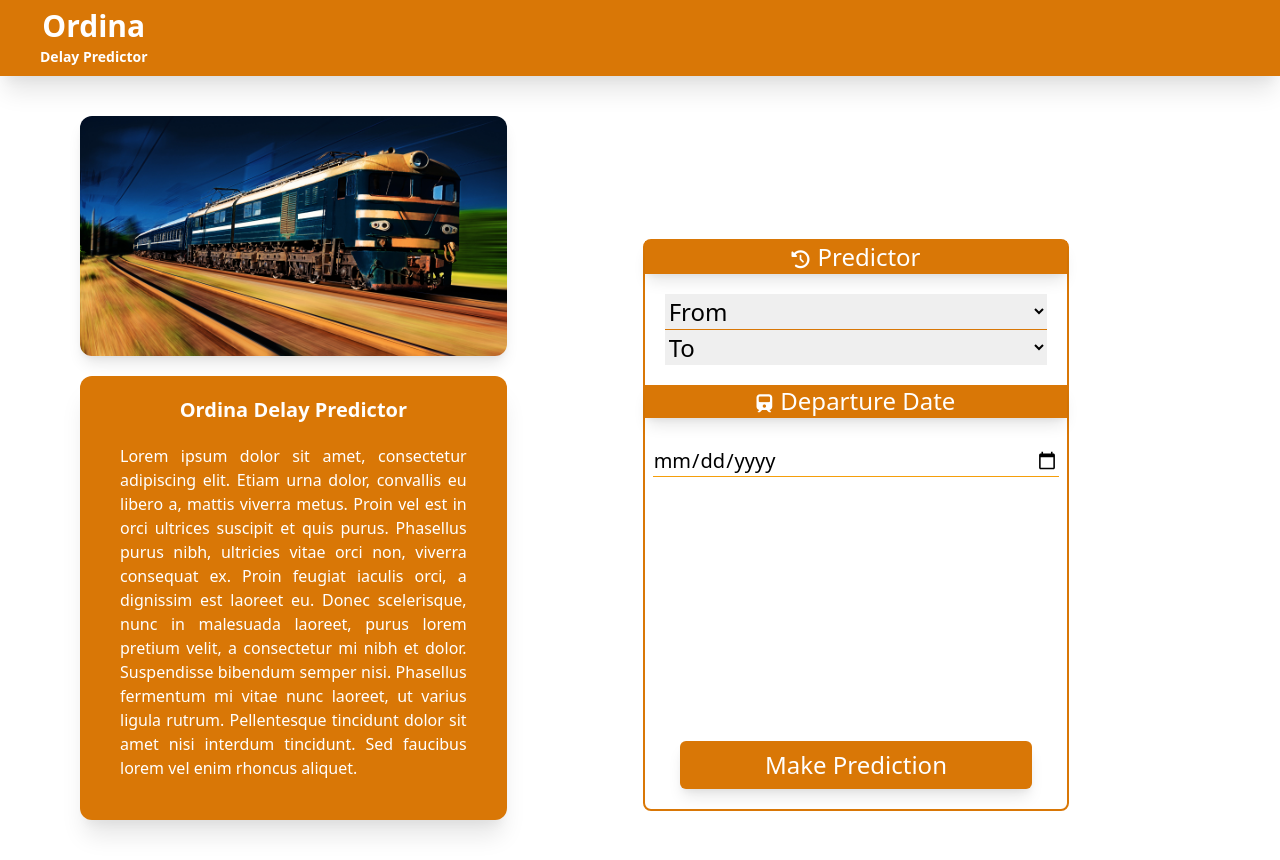
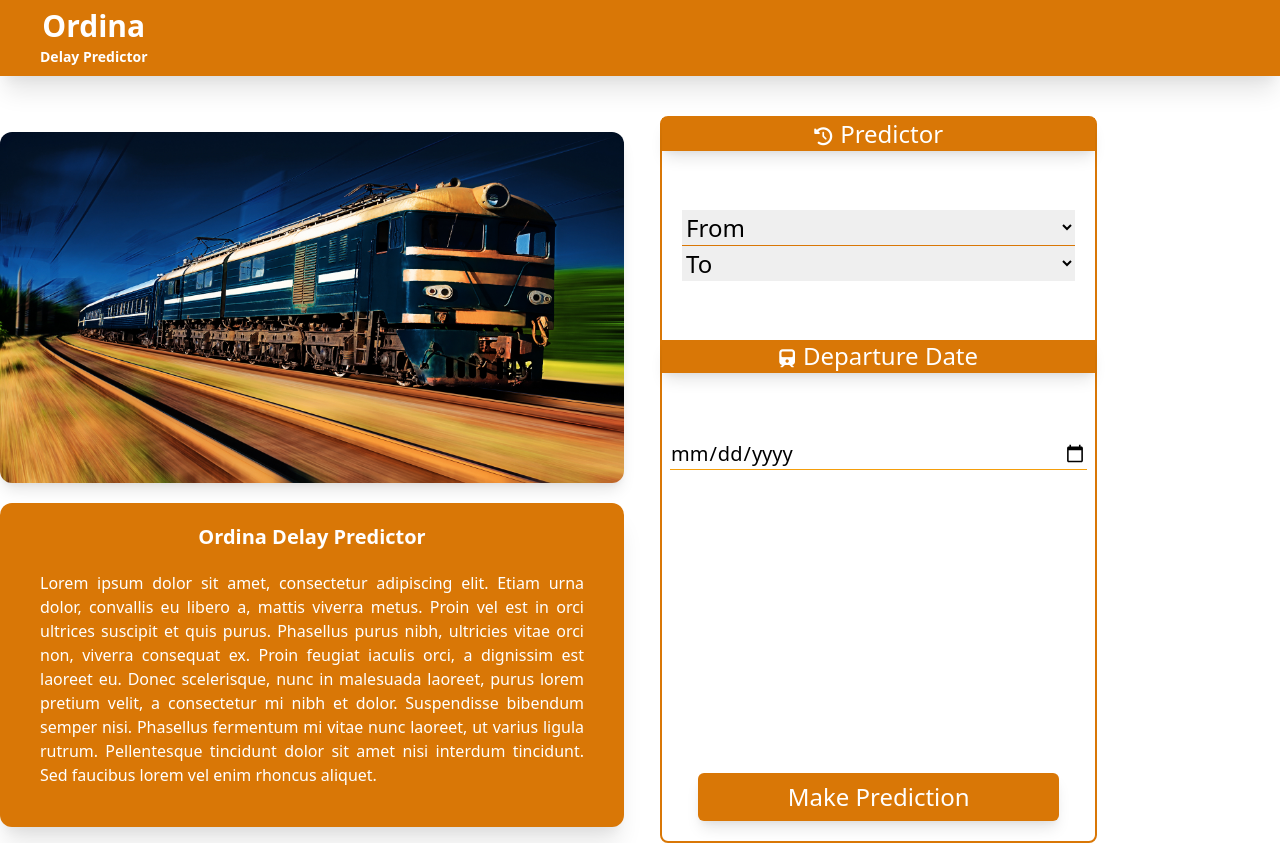
Before and after one commit to VladimirCVB/ordina-deploy, a Vue app: page / in a window 1280 px wide. Built offline with nearby package versions, Linux system fonts and the light colour scheme.

Commit message:
made contents equal in height

```diff
--- a/src/components/content/Description.vue
+++ b/src/components/content/Description.vue
@@ -1,5 +1,5 @@
 <template>
-  <div class="w-1/3 m-10 ml-20 inline-block">
+  <div class="">
       <img src="../../../public/Train image.jpg" height="350" width="855" class="rounded-xl mb-5 shadow-lg"/>
       <div class="bg-yellow-600 p-10 pt-5 shadow-xl rounded-xl">
           <h2 class="text-white font-bold text-center mb-5 text-xl">Ordina Delay Predictor</h2>
--- a/src/components/content/Predictor.vue
+++ b/src/components/content/Predictor.vue
@@ -1,5 +1,5 @@
 <template>
-  <div class="border-2 border-yellow-600 rounded-lg inline-block w-1/3 ml-24">
+  <div class="border-2 border-yellow-600 rounded-lg">
       <!-- Predictor Title -->
       <div class="text-white text-center text-2xl bg-yellow-600 shadow-lg">
         <i class="fas fa-history mr-2 text-lg"></i>
@@ -35,7 +35,7 @@
       </div>
 
       <!-- Predict Button -->
-      <div class="text-center mt-5 mb-5">
+      <div class="text-center mb-5">
         <button class="bg-yellow-600 rounded-md text-white p-2 text-2xl w-5/6 shadow-lg hover:bg-gray-700 hover:text-yellow-600 hover:shadow-none ease-in duration-200 focus:outline-none">Make Prediction</button>
       </div>
   </div>
--- a/src/views/Content.vue
+++ b/src/views/Content.vue
@@ -1,7 +1,11 @@
 <template>
   <div>
-      <Description />
-      <Predictor />
+    <div class="max-w-screen-xl mx-auto pt-10">
+      <div class="-mx-4 flex flex-wrap">
+        <Description class="w-full flex flex-col p-4 sm:w-1/2 lg:w-2/4 mr-5" />
+        <Predictor class="inline-block w-1/3 flex flex-col justify-between" />
+      </div>
+    </div>
   </div>
 </template>
 
```
